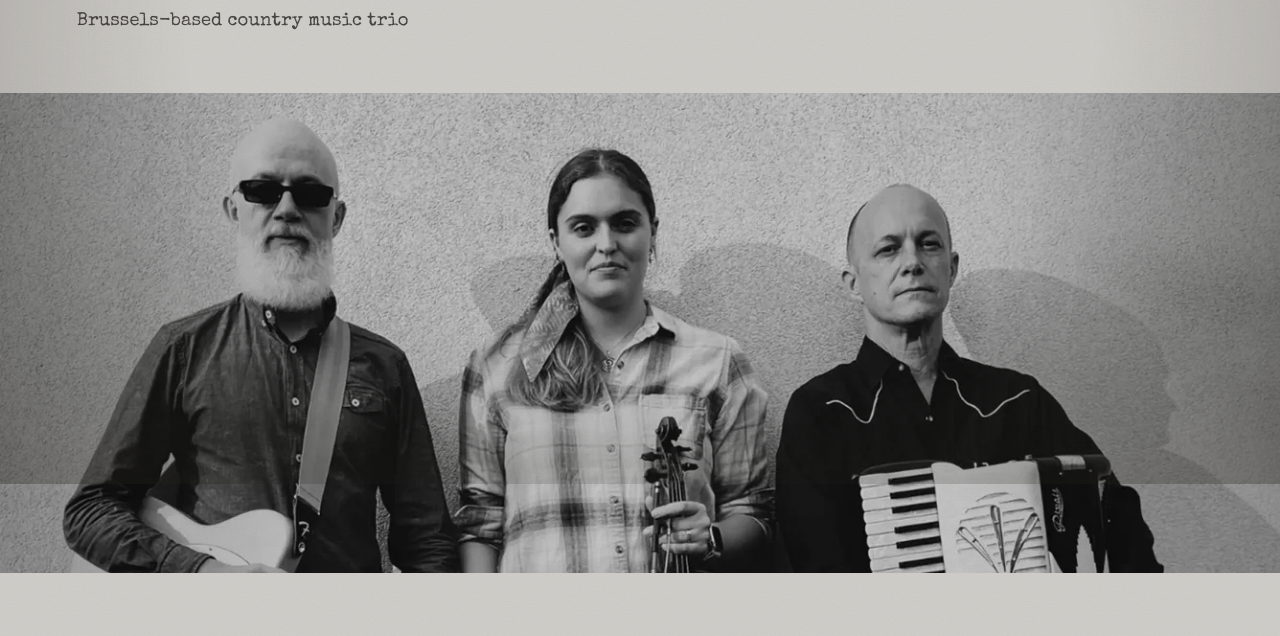
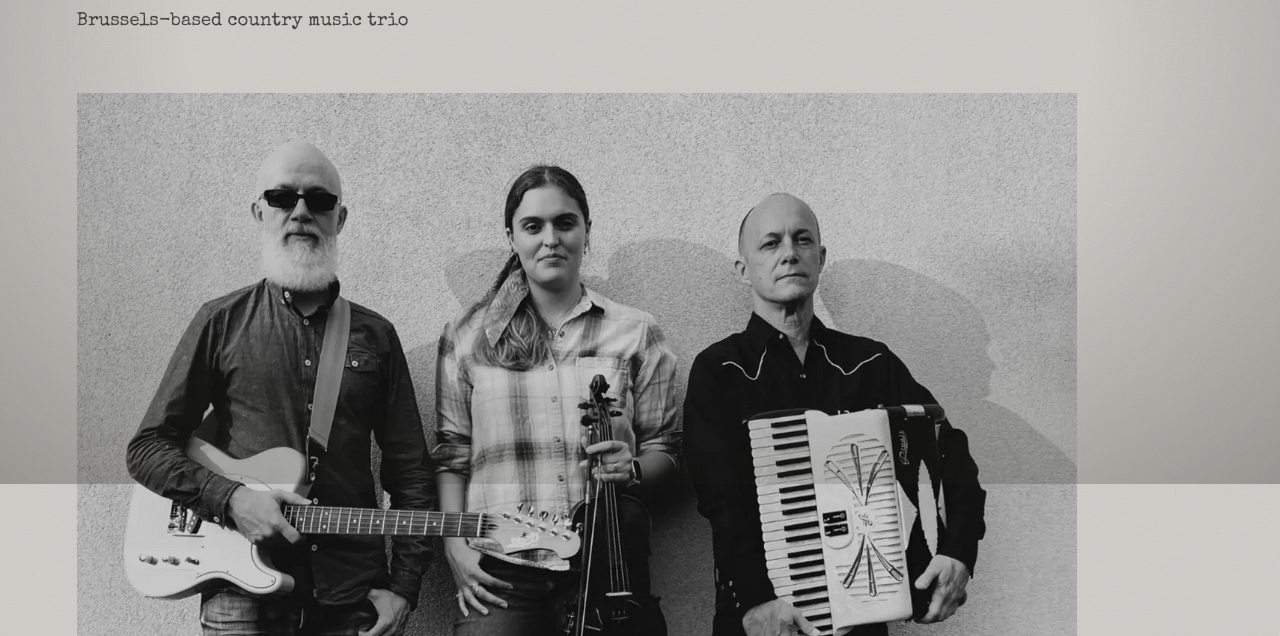
Before and after one commit to bestoman/thevirginiareels, a plain HTML site: page index.html in a window 1280 px wide. Shown: the part 316-952 px from the top of the page. Drawn offline with Linux system fonts and the light colour scheme.

Commit message:
Add files via upload

```diff
--- a/index.html
+++ b/index.html
@@ -72,15 +72,17 @@
   .tagline{margin-top:1.5rem;color:var(--muted);font-size:1.15rem}
 
   /* The still */
-  .still{position:relative;height:clamp(340px,60vh,660px);overflow:hidden;background:#000}
+  .still{
+    position:relative;overflow:hidden;background:#000;
+    width:min(1000px,calc(100% - 2*var(--pad)));
+    margin-left:var(--pad);
+    aspect-ratio:3/2;
+  }
   .still img{
-    display:block;width:100%;height:100%;object-fit:cover;object-position:50% 6%;
-    filter:grayscale(1) contrast(1.5) brightness(.8);
+    display:block;width:100%;height:100%;object-fit:cover;object-position:50% 3%;
+    filter:grayscale(1) contrast(1.5) brightness(.82);
   }
-  .still::after{
-    content:"";position:absolute;inset:0;
-    background:linear-gradient(90deg,rgba(0,0,0,.25),transparent 25%,transparent 75%,rgba(0,0,0,.25));
-  }
+  @media (max-width:700px){.still{aspect-ratio:1336/1400}}
 
   /* Content */
   .content{
```
